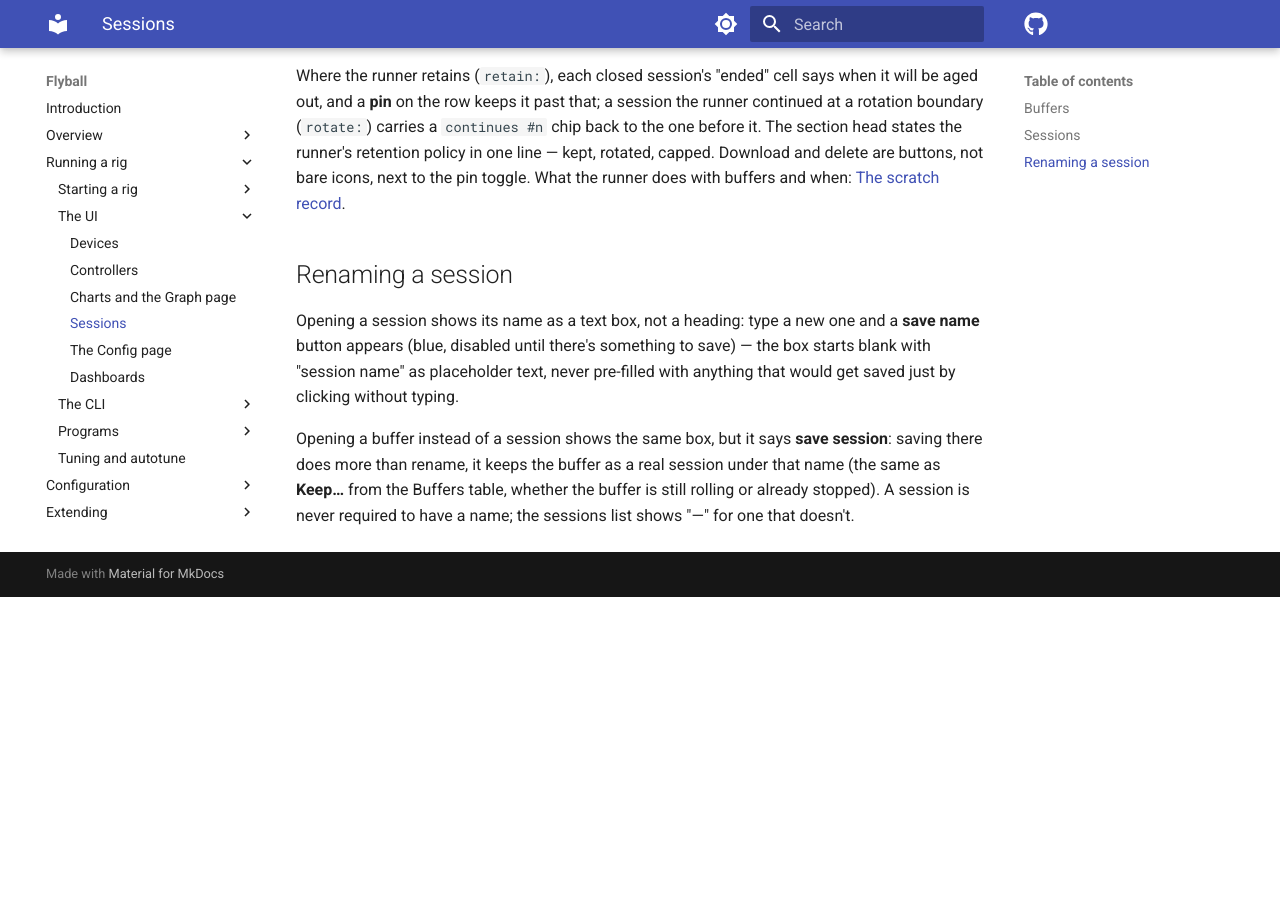
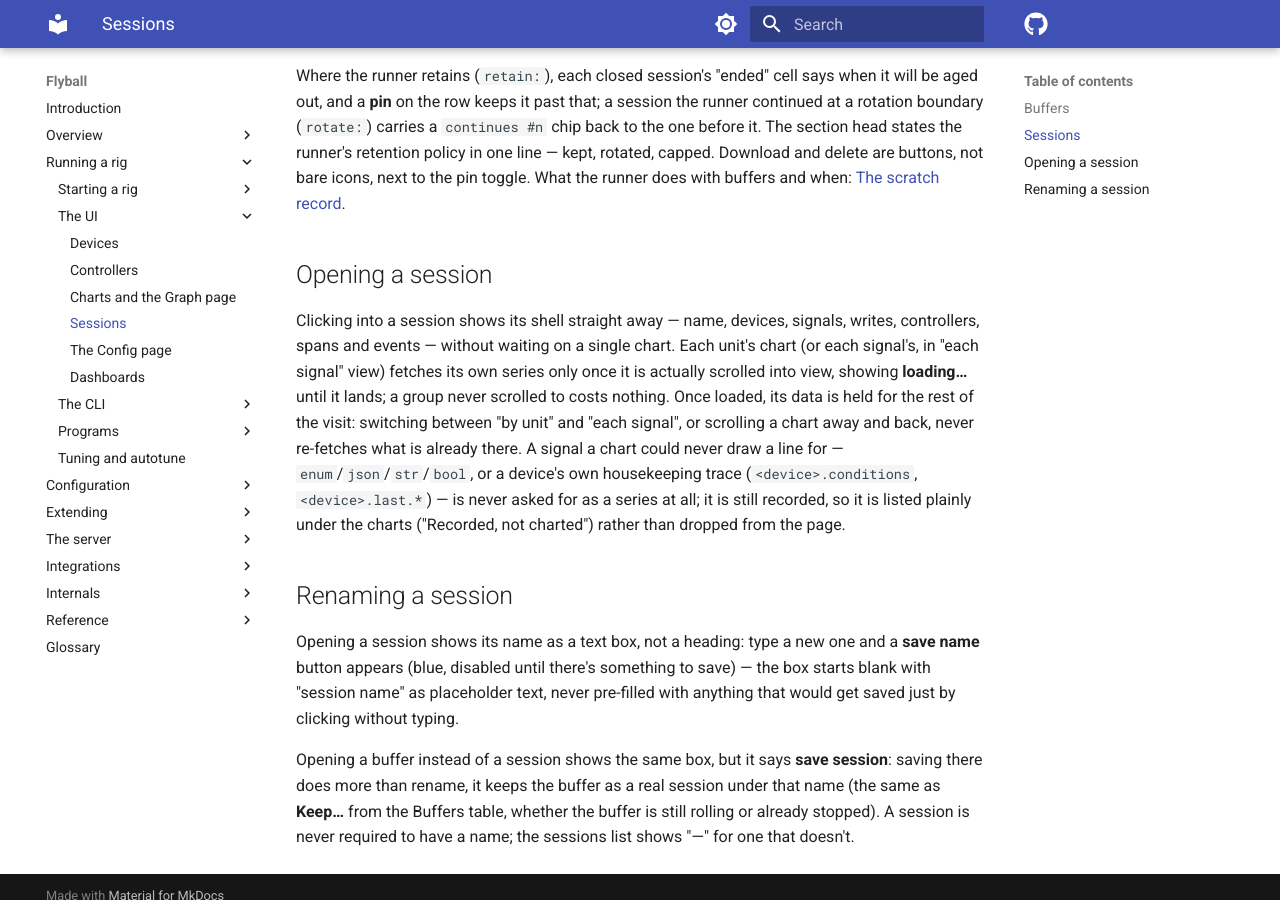
Before and after one commit to bengineer42/flyball, an MkDocs documentation site: the page built from book/src/1-running/ui/sessions.md, in a window 1280 px wide and 900 px high, scrolled down 1109 px. Built offline with MkDocs 1.6.1 and Material for MkDocs 9.7.7, drawn with Linux system fonts in a browser that asks for light colours; comment, search, counter and statistics services are not loaded; the version menu is left out; before the commit the page ends 1706 px from its top, so only the background shows below that.

Commit message:
docs: opening a session loads its shell first, charts lazily
Matches the useSession/SessionPanel change: the shell (name, devices,
signals, writes, controllers, spans, events) renders immediately, each
chart fetches its own series once scrolled into view and holds it
afterward, and a signal that can never be a line on a graph is listed
under "Recorded, not charted" instead of being fetched as a series or
dropped from the page.

```diff
--- a/book/src/1-running/ui/sessions.md
+++ b/book/src/1-running/ui/sessions.md
@@ -49,6 +49,21 @@
 does with buffers and when:
 [The scratch record](../runner/index.md#the-scratch-record).
 
+## Opening a session
+
+Clicking into a session shows its shell straight away — name, devices,
+signals, writes, controllers, spans and events — without waiting on a single
+chart. Each unit's chart (or each signal's, in "each signal" view) fetches
+its own series only once it is actually scrolled into view, showing
+**loading…** until it lands; a group never scrolled to costs nothing. Once
+loaded, its data is held for the rest of the visit: switching between "by
+unit" and "each signal", or scrolling a chart away and back, never re-fetches
+what is already there. A signal a chart could never draw a line for —
+`enum`/`json`/`str`/`bool`, or a device's own housekeeping trace
+(`<device>.conditions`, `<device>.last.*`) — is never asked for as a series
+at all; it is still recorded, so it is listed plainly under the charts
+("Recorded, not charted") rather than dropped from the page.
+
 ## Renaming a session
 
 Opening a session shows its name as a text box, not a heading: type a new
```
